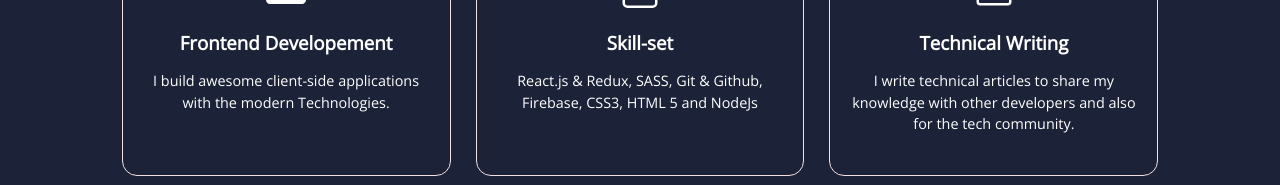
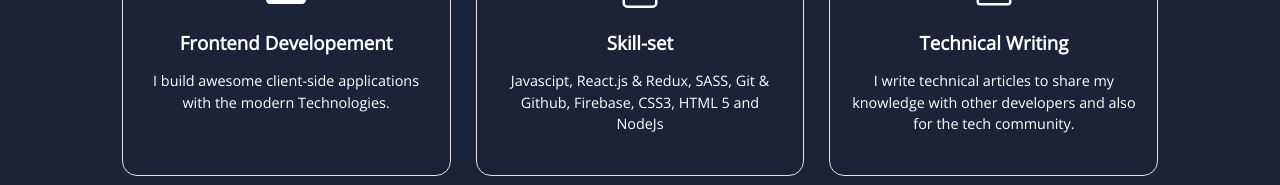
Before and after one commit to lario0913/larioportfolio, a React (Create React App) app: page /about in a window 1280 px wide. Shown: the part 886-1071 px from the top of the page. Built offline with nearby package versions, Linux system fonts and the light colour scheme.

Commit message:
added footer to the portfolio

```diff
--- a/src/components/AboutMe/AboutMe.js
+++ b/src/components/AboutMe/AboutMe.js
@@ -47,7 +47,7 @@ const AboutMe = () => {
                 </div>
                 <h3>Skill-set</h3>
                 <p>
-                React.js & Redux, SASS, Git & Github, Firebase, CSS3, HTML 5 and NodeJs
+                Javascipt, React.js & Redux, SASS, Git & Github, Firebase, CSS3, HTML 5 and NodeJs
                 </p>
             </div>
             <div>
--- a/src/components/Footer/Footer.css
+++ b/src/components/Footer/Footer.css
@@ -9,3 +9,9 @@
 .footer > p{
     font-size: 14px;
 }
+
+@media screen and (max-width: 65px){
+    .footer > p{
+        font-size: 10px;
+    }
+}
```
